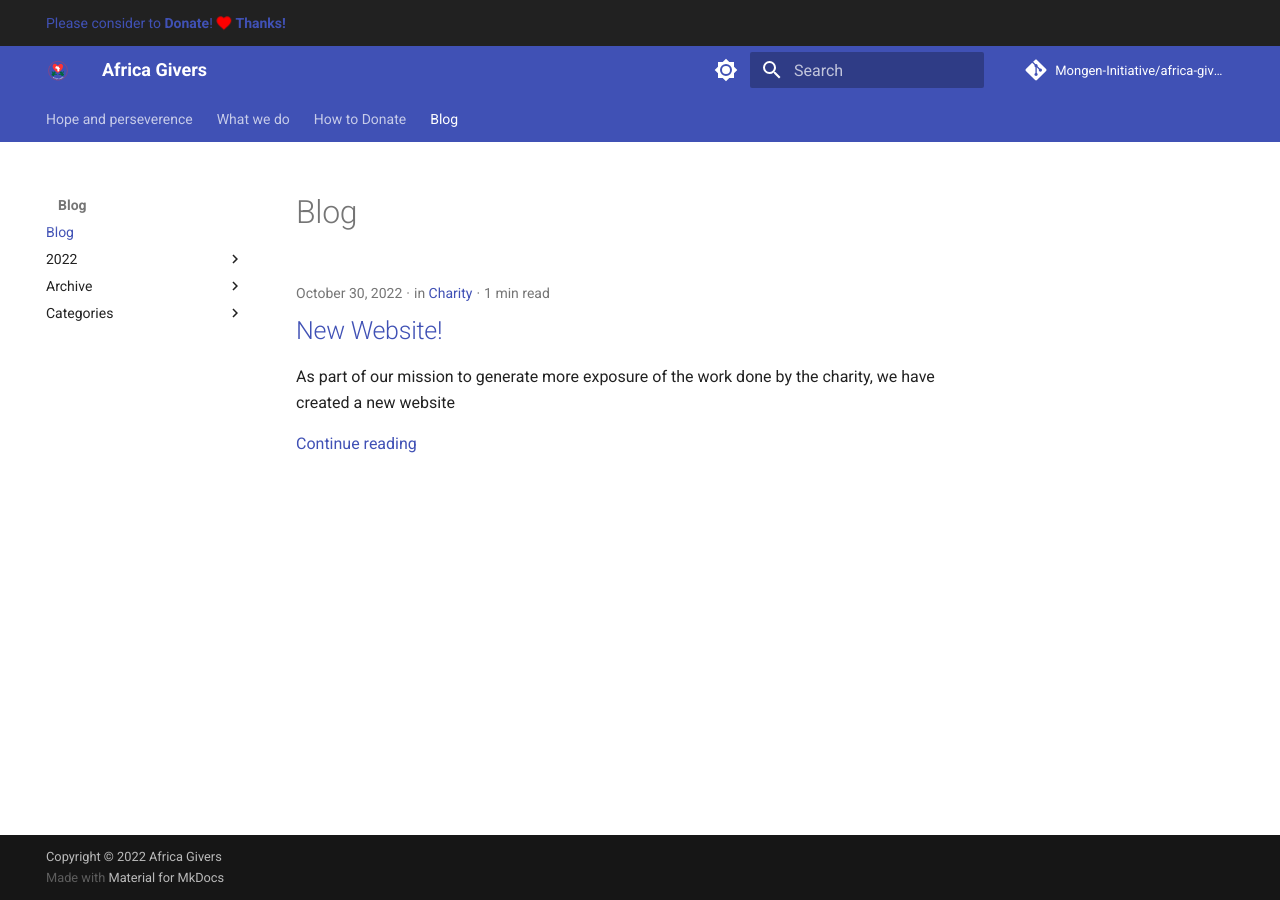
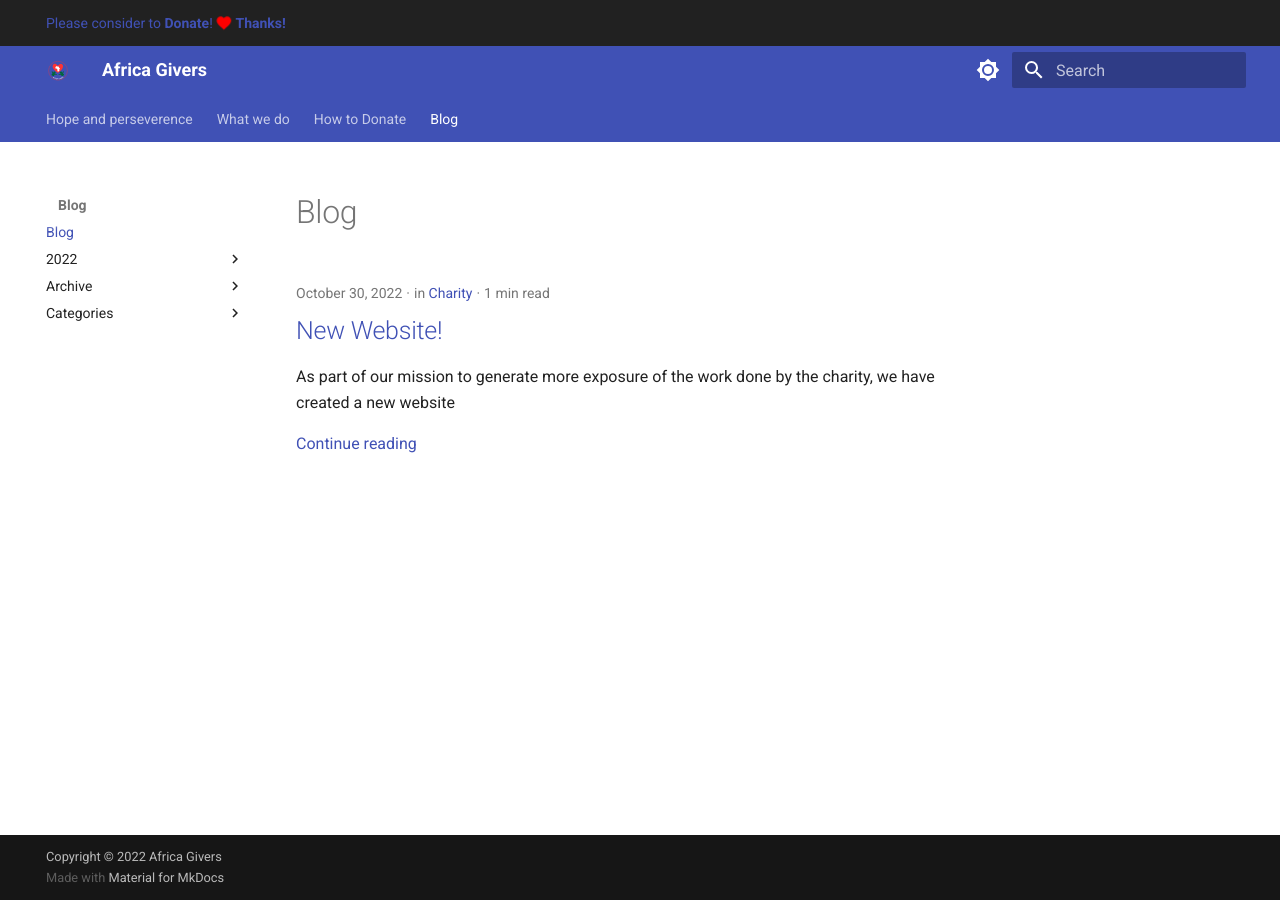
Before and after one commit to Mongen-Initiative/africa-givers, an MkDocs documentation site: the page built from docs/blog/index.md, in a window 1280 px wide. Built offline with MkDocs 1.6.1 and Material for MkDocs 9.7.7, drawn with Linux system fonts in a browser that asks for light colours; comment, search, counter and statistics services are not loaded.

Commit message:
Update mkdocs.yml

```diff
--- a/mkdocs.yml
+++ b/mkdocs.yml
@@ -2,10 +2,6 @@ site_name: Africa Givers
 site_description: >-
   Bringing hope throughout perseverence
 site_url: https://africagivers.org/
-
-# Repository
-repo_name: Mongen-Initiative/africa-givers
-repo_url: https://github.com/Mongen-Initiative/africa-givers
 
 # Copyright
 copyright: Copyright &copy;  2022 Africa Givers
```
